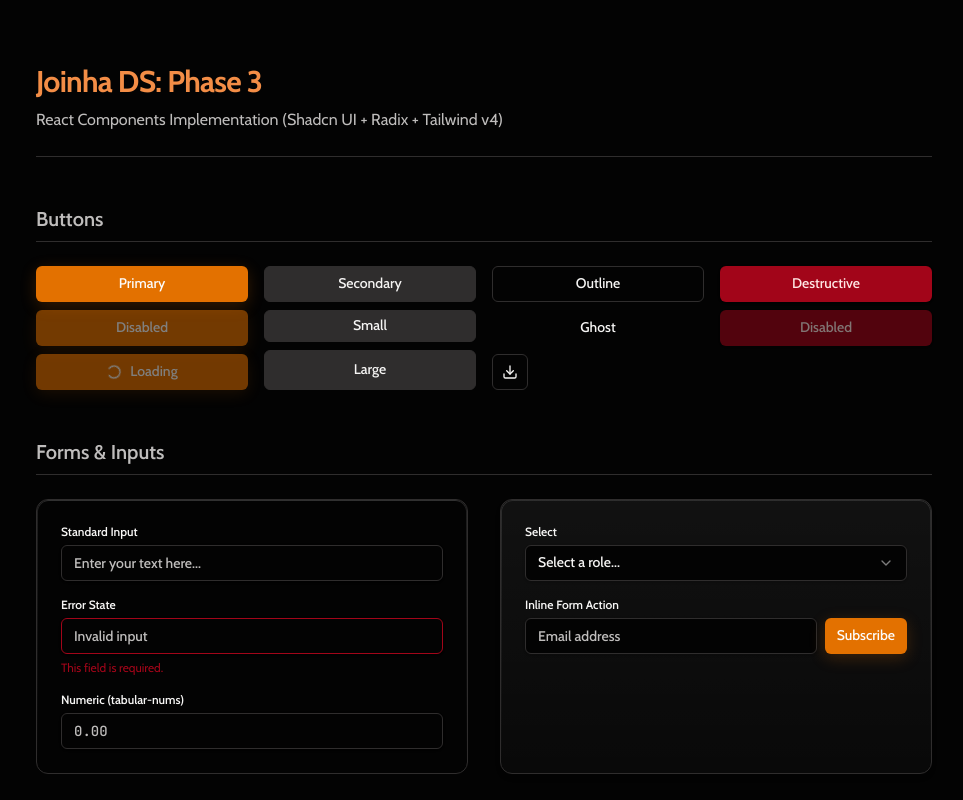
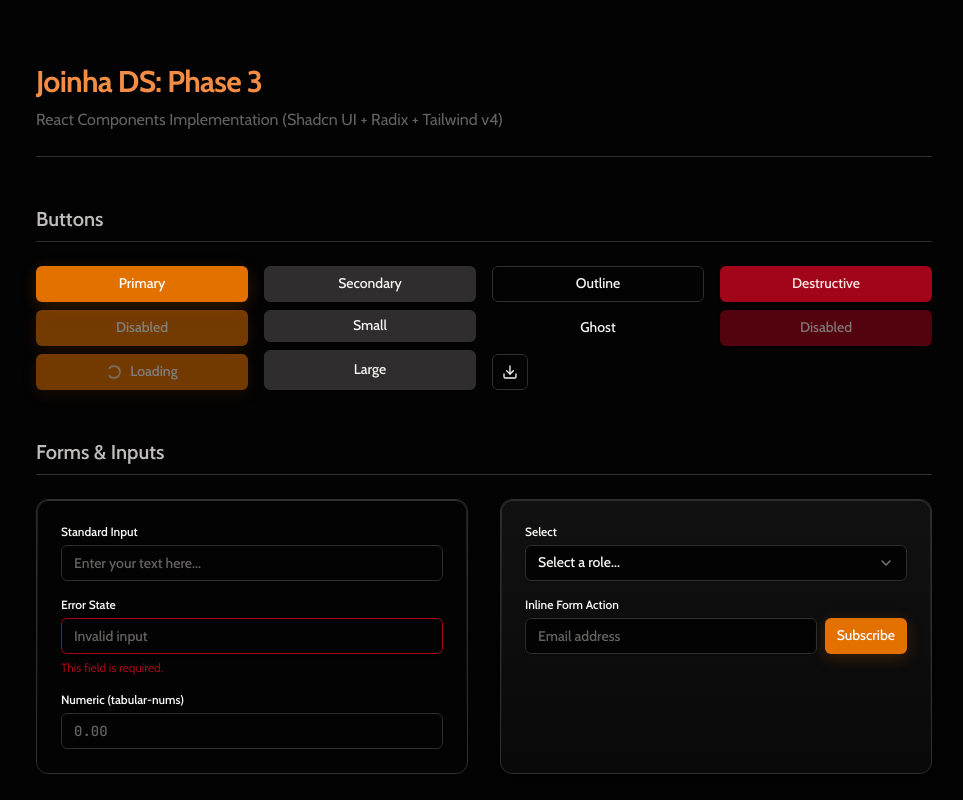
Before and after one commit to jeffdomingos/Joinha_DS, a React (Vite) app: page / in a window 1280 px wide. Shown: the top 800 px of the page, without its empty margins (156-1119 px from the left). Built offline with nearby package versions, Linux system fonts and the light colour scheme.

Commit message:
fix(ui): correct muted-foreground mapping to use --text-muted for proper placeholder contrast

```diff
--- a/src/index.css
+++ b/src/index.css
@@ -21,7 +21,7 @@
   --color-destructive-foreground: var(--status-danger-fg);
 
   --color-muted: var(--bg-surface-hover);
-  --color-muted-foreground: var(--text-secondary);
+  --color-muted-foreground: var(--text-muted);
 
   --color-accent: var(--bg-surface-hover);
   --color-accent-foreground: var(--text-primary);
```
